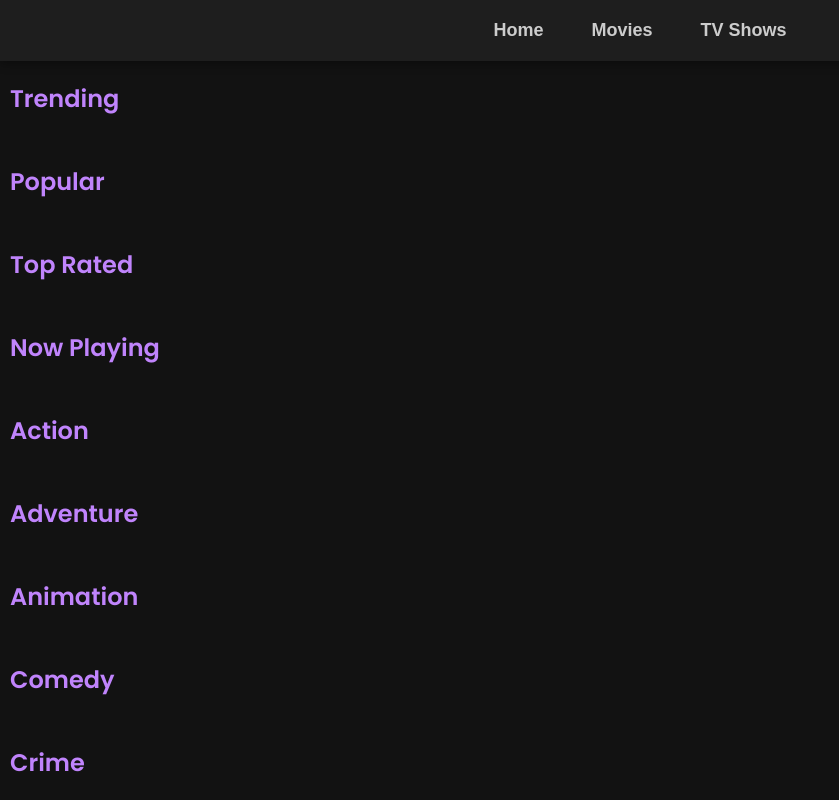
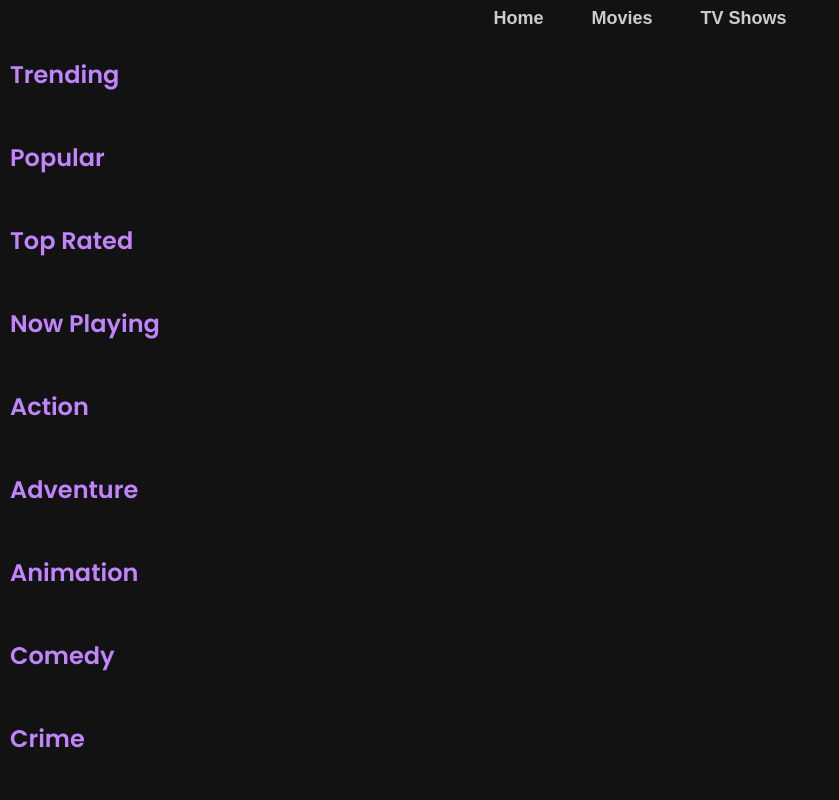
Before and after one commit to Inspecting/bilm.github.io, a plain HTML site: page movies/index.html in a window 1280 px wide. Shown: the whole page, without its empty margins (0-839 px from the left). Drawn offline with Linux system fonts and the light colour scheme; no server answers.

Commit message:
Update style.css

```diff
--- a/movies/style.css
+++ b/movies/style.css
@@ -1,7 +1,10 @@
 /* Reset and base */
 * {
-  margin: 0; padding: 0; box-sizing: border-box;
+  margin: 0;
+  padding: 0;
+  box-sizing: border-box;
 }
+
 html, body {
   height: 100%;
   font-family: 'Poppins', 'Segoe UI', Tahoma, Geneva, Verdana, sans-serif;
@@ -9,45 +12,13 @@ html, body {
   color: #f0f0f0;
   overflow: hidden;
 }
+
 body {
   display: flex;
   flex-direction: column;
 }
 
-/* Header navigation */
-header {
-  background-color: #1e1e1e;
-  padding: 12px 20px;
-  display: flex;
-  justify-content: center;
-  align-items: center;
-  box-shadow: 0 2px 10px rgba(0,0,0,0.4);
-  position: sticky;
-  top: 0;
-  z-index: 1000;
-}
-nav {
-  display: flex;
-  gap: 20px;
-}
-nav button {
-  background: none;
-  border: none;
-  color: #ccc;
-  font-size: 18px;
-  font-weight: 600;
-  cursor: pointer;
-  transition: color 0.3s ease;
-  padding: 8px 14px;
-  border-radius: 12px;
-  user-select: none;
-}
-nav button:hover {
-  color: #fff;
-  background-color: #3a1361;
-}
-
-/* Main area */
+/* Main content */
 main {
   flex: 1;
   overflow-y: auto;
@@ -61,6 +32,7 @@ main {
 .section {
   margin-bottom: 30px;
 }
+
 .section-title {
   font-size: 24px;
   font-weight: 700;
@@ -77,12 +49,15 @@ main {
   scroll-behavior: smooth;
   width: 100vw;
 }
+
 .scroll-row::-webkit-scrollbar {
   height: 8px;
 }
+
 .scroll-row::-webkit-scrollbar-track {
   background: #1e1e1e;
 }
+
 .scroll-row::-webkit-scrollbar-thumb {
   background-color: #a14eff;
   border-radius: 10px;
@@ -103,15 +78,18 @@ main {
   user-select: none;
   transition: transform 0.2s ease;
 }
+
 .movie-card:hover {
   transform: scale(1.05);
 }
+
 .movie-card img {
   width: 140px;
   height: 180px;
   object-fit: cover;
   border-radius: 12px 12px 0 0;
 }
+
 .movie-card p {
   padding: 6px 8px;
   font-size: 14px;
@@ -141,6 +119,7 @@ main {
   user-select: none;
   transition: background-color 0.3s ease;
 }
+
 .show-more-card:hover {
   background-color: #a855f7;
 }
```
